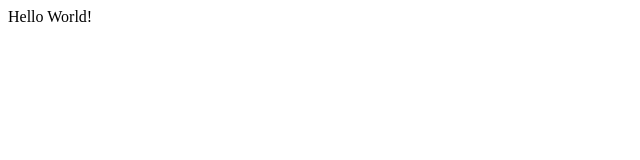
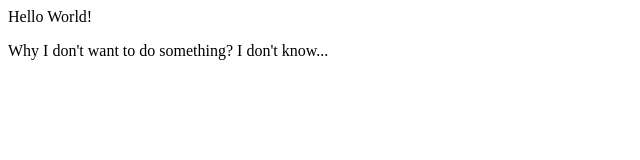
Before and after one commit to pauly-cui/pauly-cui.github.io, a plain HTML site: page index.html in a window 1280 px wide. Shown: the whole page, without its empty margins (0-640 px from the left). Drawn offline with Linux system fonts and the light colour scheme.

Commit message:
Update index.html

```diff
--- a/index.html
+++ b/index.html
@@ -1 +1,2 @@
 <p>Hello World! </p>
+<p> Why I don't want to do something? I don't know... </p>
```
